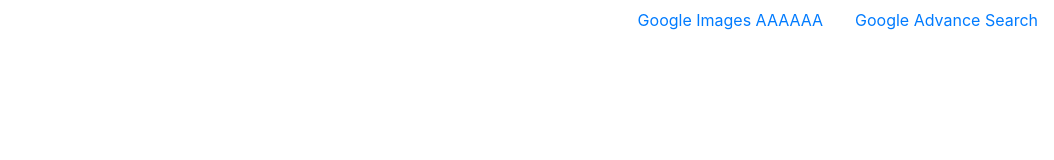
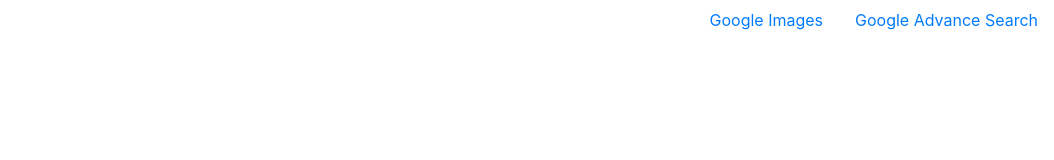
Before and after one commit to Boondock19/prueba-push, a plain HTML site: page index.html in a window 1280 px wide. Shown: the top 160 px of the page, without its empty margins (226-1280 px from the left). Drawn offline with nearby package versions, Linux system fonts and the light colour scheme.

Commit message:
verificacion de branch 2

```diff
--- a/index.html
+++ b/index.html
@@ -9,7 +9,7 @@
         <div>
             <ul class="nav justify-content-end">
                 <li class="nav-item">
-                  <a class="nav-link active" href="Image_Search.html">Google Images AAAAAA</a>
+                  <a class="nav-link active" href="Image_Search.html">Google Images</a>
                 </li>
                 <li class="nav-item">
                   <a class="nav-link" href="Advance_Search.html">Google Advance Search</a>
```
